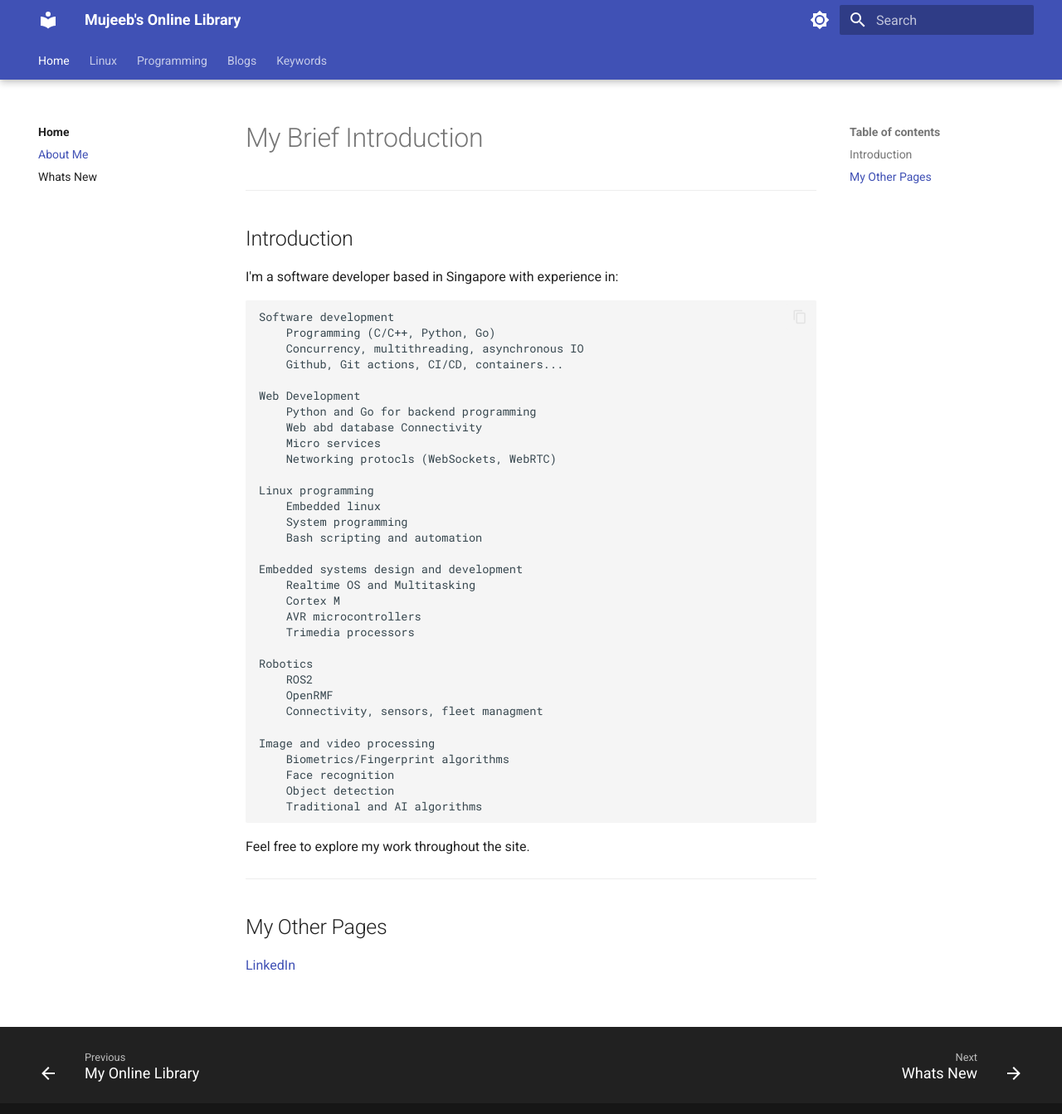
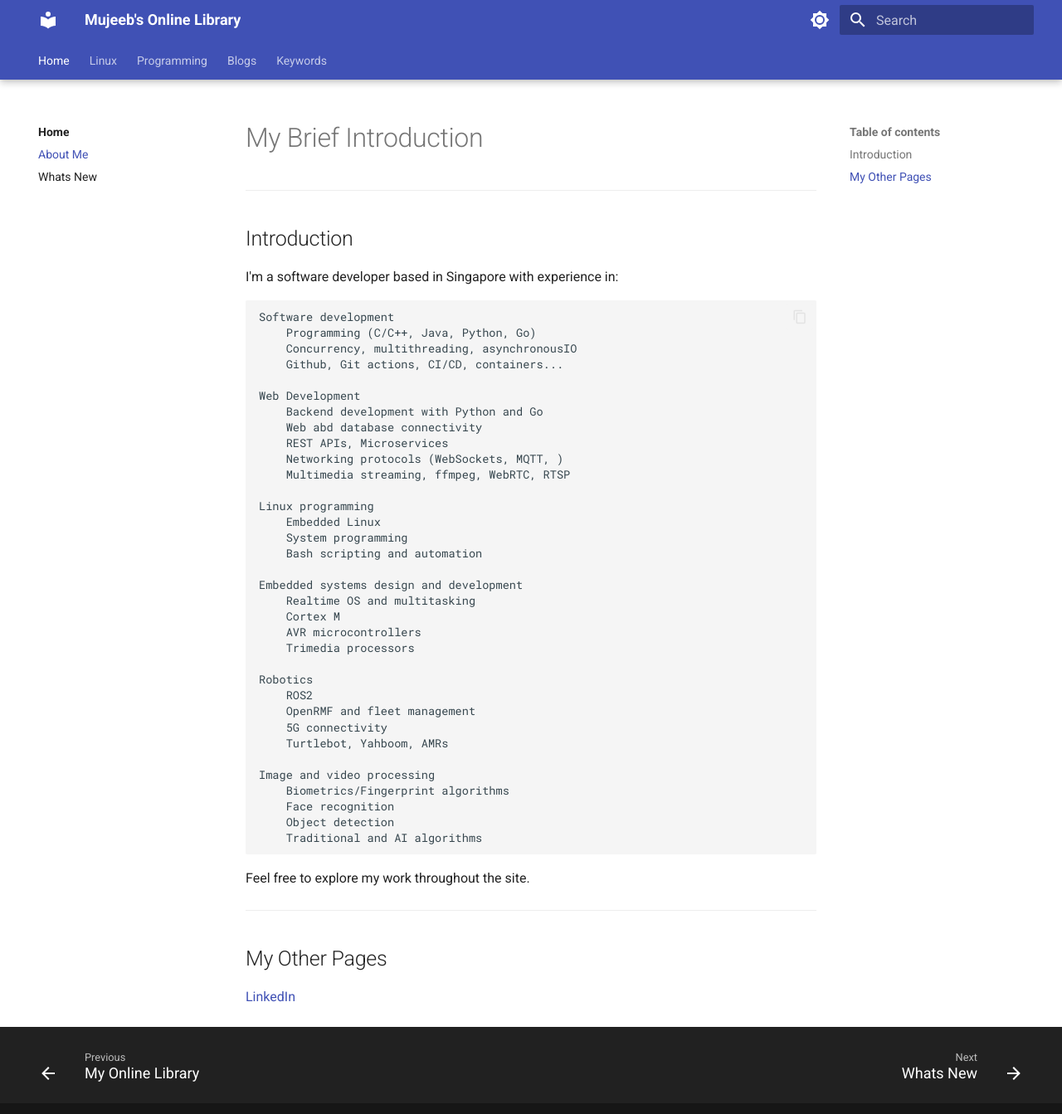
Before and after one commit to alohamujeeb/alohamujeeb.github.io, an MkDocs documentation site: the page built from docs/about/aboutme.md, in a window 1280 px wide and 1354 px high. Shown: the top 1343 px of the window at 83% size. Built offline with MkDocs 1.6.1 and Material for MkDocs 9.7.7, drawn with Linux system fonts in a browser that asks for light colours.

Commit message:
file restructuring

```diff
--- a/docs/about/aboutme.md
+++ b/docs/about/aboutme.md
@@ -5,31 +5,33 @@
 I'm a software developer based in Singapore with experience in:
 
 	Software development
-		Programming (C/C++, Python, Go)
-		Concurrency, multithreading, asynchronous IO
+		Programming (C/C++, Java, Python, Go)
+		Concurrency, multithreading, asynchronousIO
 		Github, Git actions, CI/CD, containers...
 
 	Web Development
-		Python and Go for backend programming
-		Web abd database Connectivity
-		Micro services
-		Networking protocls (WebSockets, WebRTC)
+		Backend development with Python and Go
+		Web abd database connectivity
+		REST APIs, Microservices
+		Networking protocols (WebSockets, MQTT, )
+        Multimedia streaming, ffmpeg, WebRTC, RTSP
 
 	Linux programming
-		Embedded linux
+		Embedded Linux
 		System programming
 		Bash scripting and automation
 
 	Embedded systems design and development
-		Realtime OS and Multitasking
+		Realtime OS and multitasking
 		Cortex M
 		AVR microcontrollers
 		Trimedia processors
 
 	Robotics
 		ROS2
-		OpenRMF
-		Connectivity, sensors, fleet managment
+		OpenRMF and fleet management
+		5G connectivity
+        Turtlebot, Yahboom, AMRs
 
 	Image and video processing
 		Biometrics/Fingerprint algorithms
```
Also changed, not shown: docs/tutorials/openrmf/openrmf.md (deleted, +0 -7 lines), docs/tutorials/ros2/ros2.md (deleted, +0 -4 lines).
